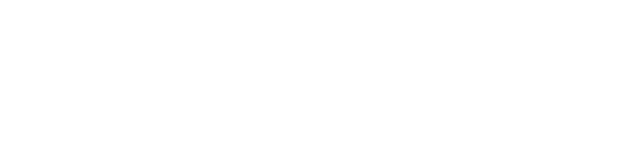
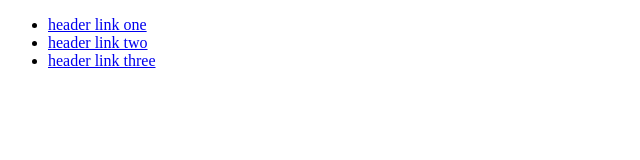
Before and after one commit to ezdrom/landing_page, a plain HTML site: page index.html in a window 1280 px wide. Shown: the whole page, without its empty margins (0-640 px from the left). Drawn offline with Linux system fonts and the light colour scheme.

Commit message:
feat: html header link add header html links

```diff
--- a/index.html
+++ b/index.html
@@ -13,6 +13,15 @@
 <body>
     <div class="top-section">
         <div class="header">
+            <div class="header-logo">
+            </div>
+            <div class="header-links">
+                <ul class="">
+                    <li><a href="#">header link one</a></li>
+                    <li><a href="#">header link two</a></li>
+                    <li><a href="#">header link three</a></li>
+                </ul>
+            </div>
         </div>
         <div class="hero">
         </div>
```
